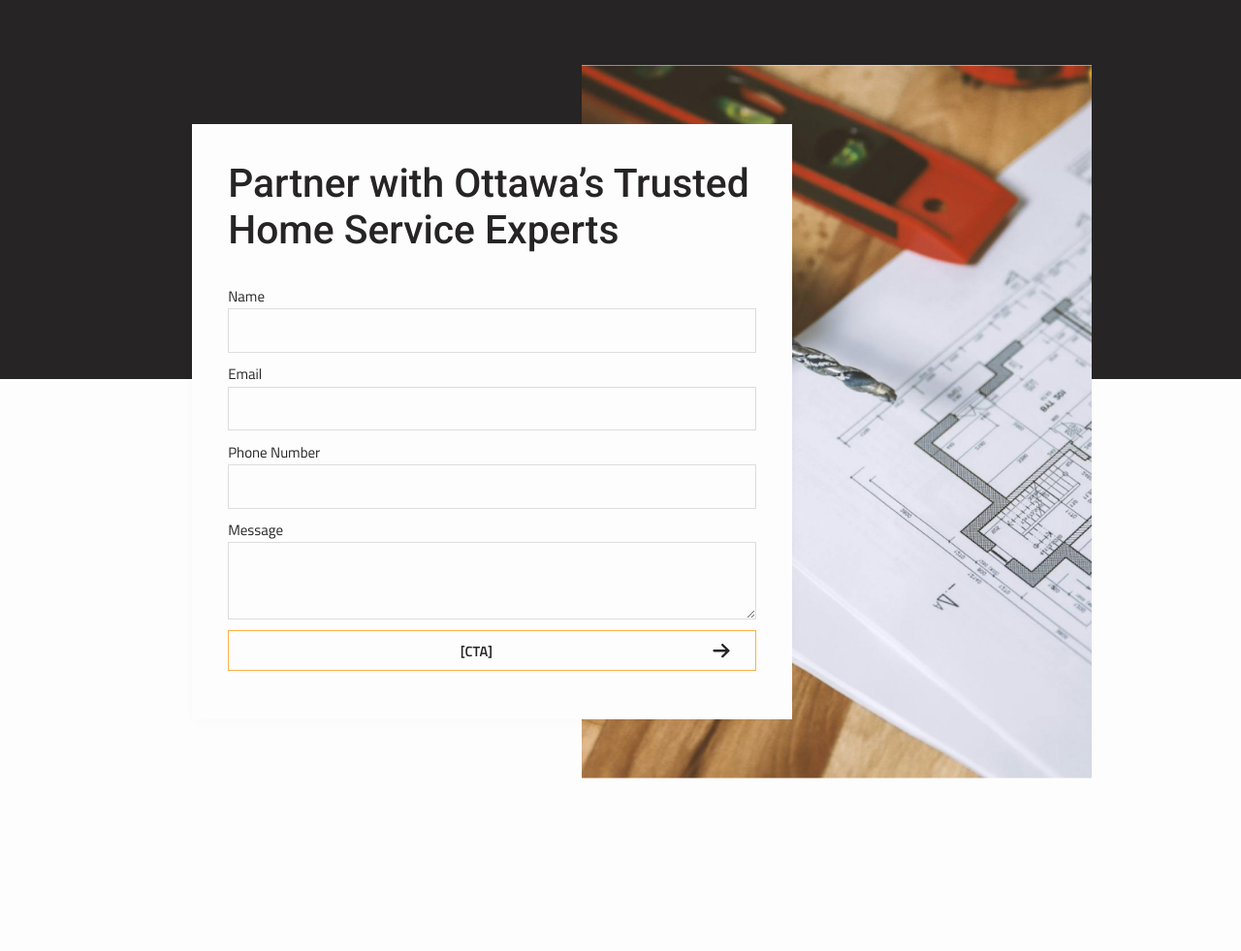
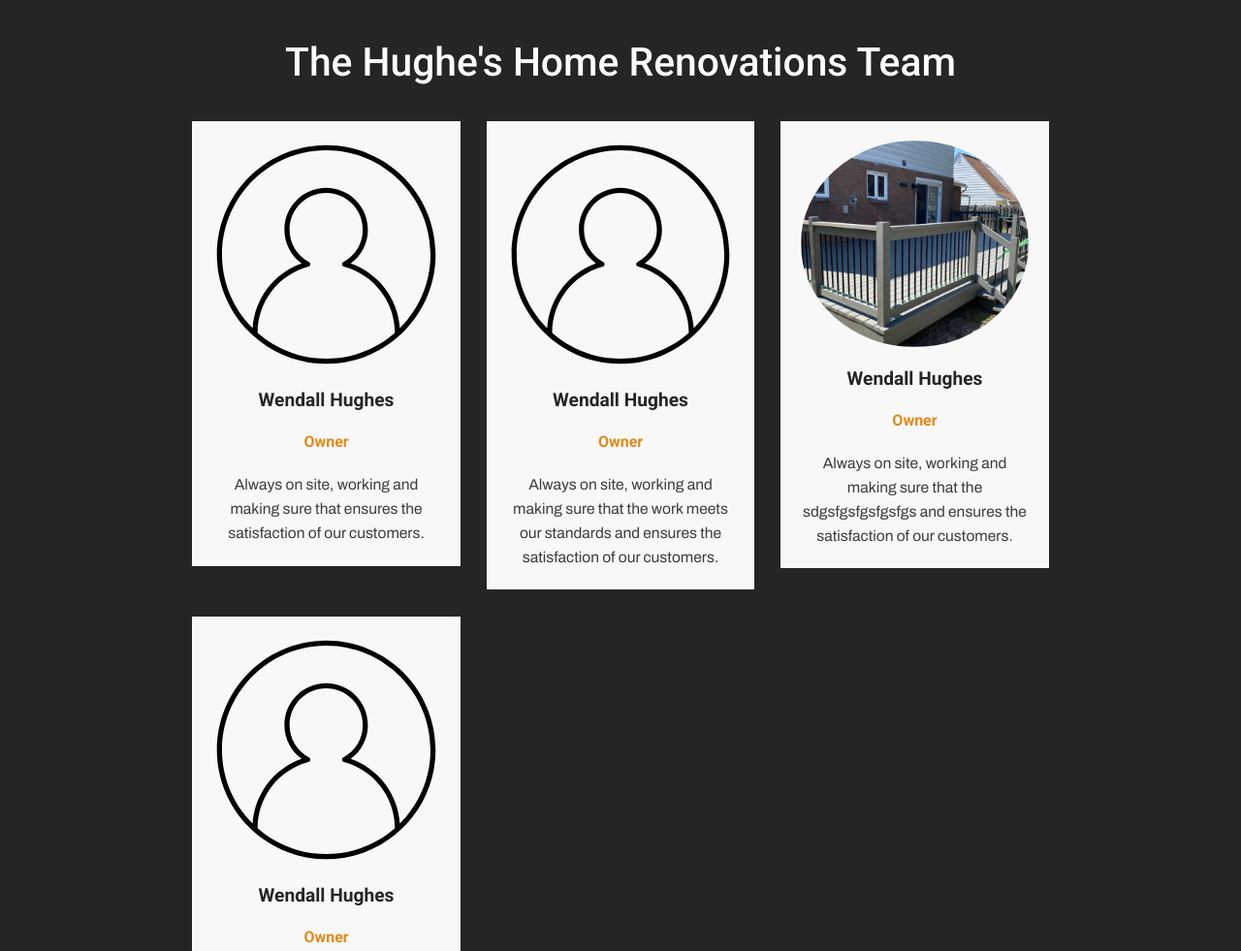
Before and after one commit to Show-The-World/Hughes-Home-Services, an Eleventy site: page src/about.njk in a window 1280 px wide. Shown: the part 1660-2641 px from the top of the page at 97% size. Before the commit the page ends 2534 px from the top, so only its background shows below. Built offline with nearby package versions, Linux system fonts and the light colour scheme; Eleventy itself is replaced by a stand-in of ours; files that its build step writes are made by us from their sources.

Commit message:
added new

```diff
--- a/src/_includes/boilerplate/boilerplate.njk
+++ b/src/_includes/boilerplate/boilerplate.njk
@@ -69,7 +69,7 @@
                     <li><a href="/contact">Contact</a></li>
                 </ul>
             </nav>
-            <a href="/" class="cta -b-spec-1">Get A Quote</a>
+            <a href="/" class="cta -b-spec-1">[CTA]</a>
         </div>
         <label class="navMenuToggle" for="navMenuToggle">X</label>
     </header>
@@ -84,7 +84,7 @@
             <nav>
                 <ul>
                     <li><a href="/">Home</a></li>
-                    <li><a href="/testimonials">{{ subHeroTitle or title }}</a></li>
+                    <li><a href="{{page.url}}">{{ subHeroTitle or title }}</a></li>
                 </ul>
             </nav>
         </div>
--- a/src/about.njk
+++ b/src/about.njk
@@ -18,6 +18,7 @@
 </section>
 
 
+
 <section class="section narrowSection2 sectionItemCenter">
     <h2 class="">How Hughes Home Services Ottawa Got Started</h2>
     <div class="spread -spr-2Col_split-1">
@@ -32,5 +33,34 @@
     </div>
 </section>
 
+<section class="section narrowSection invertColor bgContrast1 sectionItemCenter">
+    <h2 class="">The Hughe's Home Renovations Team</h2>
+    <div class="-l-4Col_card-2 invertColor">
+        <div class="card -card-team blockedSection5">
+            <div class="imgWrapper"><img class="-u-imgCrop-circle" src="/assets/icon_profile.svg" alt=""></div>
+            <h3>Wendall Hughes</h3>
+            <p class="-t-smallHighlight">Owner</p>
+            <p class="-t-pSmall">Always on site, working and making sure that  ensures the satisfaction of our customers. </p>
+        </div>
+        <div class="card -card-team blockedSection5">
+            <div class="imgWrapper"><img class="-u-imgCrop-circle" src="/assets/icon_profile.svg" alt=""></div>
+            <h3>Wendall Hughes</h3>
+            <p class="-t-smallHighlight">Owner</p>
+            <p class="-t-pSmall">Always on site, working and making sure that the work meets our standards and ensures the satisfaction of our customers. </p>
+        </div>
+        <div class="card -card-team blockedSection5">
+            <div class="imgWrapper"><img class="-u-imgCrop-circle" src="/assets/demo4.jpg" alt=""></div>
+            <h3>Wendall Hughes</h3>
+            <p class="-t-smallHighlight">Owner</p>
+            <p class="-t-pSmall">Always on site, working and making sure that the sdgsfgsfgsfgsfgs and ensures the satisfaction of our customers. </p>
+        </div>
+        <div class="card -card-team blockedSection5">
+            <div class="imgWrapper"><img class="-u-imgCrop-circle" src="/assets/icon_profile.svg" alt=""></div>
+            <h3>Wendall Hughes</h3>
+            <p class="-t-smallHighlight">Owner</p>
+            <p class="-t-pSmall">Always on site, working and making sure that theas dasd asd asdbf dfbaytydsdrgymsrtsy jsy s fhzd hadg S work meets our standards and ensures the satisfaction of our customers. </p>
+        </div>
+    </div>
+</section>
 
 {% endblock %}
--- a/src/contact.njk
+++ b/src/contact.njk
@@ -11,7 +11,7 @@
 
 {% block content %}
     <section class="section">
-        <div class="container blockedSection bgContrast2 spread">
+        <div class="container blockedSection2 bgContrast2 spread">
             <h2>How Can We Help You?</h2>
             <div class="-l-2col-2 ">
                 <form class="container -form-2" action="">
--- a/src/index.njk
+++ b/src/index.njk
@@ -64,7 +64,7 @@
 <section class="section -l-layout1" id="services">
     <div class="imgWrapper"><img src="/assets/demo4.jpg" alt=""> </div>
     <div class="container spread">
-        <h2 class="">Painting Services</h2>
+        <h2 class="-f-textSideLine-left">Painting Services</h2>
         <p>We offer full interior and exterior painting services for everything from a single room to an entire house, including
             exteriors up to two levels. Whether you’re looking to freshen up a space, prepare a home for sale, or repair areas after
             construction or water damage, we’ve got you covered.
@@ -79,7 +79,7 @@
 
 
     <section class="section heading sectionItemCenter">
-        <h2>Roofing and Eaves Services</h2>
+        <h2 class="-f-topLine-center">Roofing and Eaves Services</h2>
         <div class="-l-layout4">
             <div class="card -c-design1">
                 <div class="spread">
@@ -242,7 +242,7 @@
 
 
 <section class="section invertColor bgContrast1 narrowSection">
-    <h2>What Ottawa Customers Say</h2>
+    <h2 class="-f-textSideLine-left">What Ottawa Customers Say</h2>
     <div class="-l-layout6-1 invertColor">
       <div class="card -c-testimonial-1 -f-sideLine">
             <div class="container">
--- a/src/styles/layouts.css
+++ b/src/styles/layouts.css
@@ -543,11 +543,54 @@
 }
 
 
+
+
+
 .-l-4Col_card-2{
-    display: flex;
-    gap: var(--s-spaci4);
+    display: grid;
+    grid-template-columns: 1fr 1fr 1fr 1fr;
+    gap: var(--s-spacing4);
+}
+.-l-4Col_card-2 > *{
+    height: fit-content;
+    width: 100%;
 }
 
+@media screen and (max-width:1650px){
+    .-l-4Col_card-2{
+        grid-template-columns: 1fr 1fr 1fr;
+    }
+}
+
+@media screen and (max-width:850px){
+    .-l-4Col_card-2{
+        grid-template-columns:  1fr 1fr;
+    }
+}
+
+@media screen and (max-width:500px){
+    .-l-4Col_card-2{
+        grid-template-columns: 1fr ;
+    }
+}
+
+
+
+
+.-card-team{
+    display: flex;
+    flex-direction: column;
+    gap: var(--s-spacing5);
+    align-items: center;
+    text-align: center;
+}
+.-card-team .imgWrapper{
+    width: 100%;
+}
+.-card-team .imgWrapper img{
+    margin: auto;
+    object-fit: contain;
+}
 
 
 
@@ -821,6 +864,7 @@
 }
 .-card-spec-faq > .faqInp:checked ~ label .icon{
     rotate: 180deg;
+    filter: invert(66%) sepia(73%) saturate(1027%) hue-rotate(341deg) brightness(99%) contrast(97%);
 }
 .-card-spec-faq{
     border-bottom: solid var(--c-FG) var(--s-border1);
--- a/src/styles/styles.css
+++ b/src/styles/styles.css
@@ -90,6 +90,7 @@
     --c-header2: #F8F8F8;
     --c-accent: #F89C24;
     --c-accent2: #FEB04A;
+    --c-accent3: #df8b1d;
     --c-accentLight: #DDDDDD;
     --c-accentLight2: #6E777D;
 }
@@ -190,7 +191,12 @@
     font-family: titillium web, sans-serif;
 }
 
-
+.-t-smallHighlight{
+    font-size: 16px;
+    color: var(--c-accent3);
+    font-family: roboto;
+    font-weight: 700;
+}
 
 
 
@@ -218,14 +224,15 @@
 
 
 /* --------------- Sets the default image height across vp widths --------------- */
-.section > .imgWrapper > img{
+img{
     max-height: 80vh;
 }
 @media screen and (max-width:700px){
-    .section > .imgWrapper > img{
+    img{
         max-height: 45vh;
     }
 }
+
 
 
 .section > h1:not(:last-child),
@@ -311,8 +318,13 @@
 
 
 
-.blockedSection{
+.blockedSection2{
     padding: var(--s-spacing2);
+}
+
+.blockedSection5{
+    padding: var(--s-spacing5);
+    background-color: var(--c-BG2);
 }
 
 
@@ -380,7 +392,7 @@
     top: -0.25em;
     left: 50%;
     transform: translateX(-50%);
-    width: 30%;
+    width: 20%;
     height: 0.1em;
     background-color: var(--c-accent);
 }
@@ -415,7 +427,7 @@
 }
 
 
-.-f-sideLine{
+.-f-sideLine-right{
     border-right: solid var(--s-border3) var(--c-accent);
 }
 
@@ -465,3 +477,23 @@
     display: flex;
     gap: 1em;
 }
+
+
+.-f-textSideLine-left::before{
+    position: absolute;
+    content: "";
+    left: -0.3em;
+    width: 0.1em;
+    top: 0.2em;
+    bottom: 0.2em;
+    background-color: var(--c-accent);
+}
+
+
+.-flare-textSub{
+
+}
+
+
+
+.-u-imgCrop-circle{border-top-left-radius: 50% 50%; border-top-right-radius: 50% 50%; border-bottom-right-radius: 50% 50%; border-bottom-left-radius: 50% 50%; }
```
Also changed, not shown: src/assets/icon_profile.svg (added).
